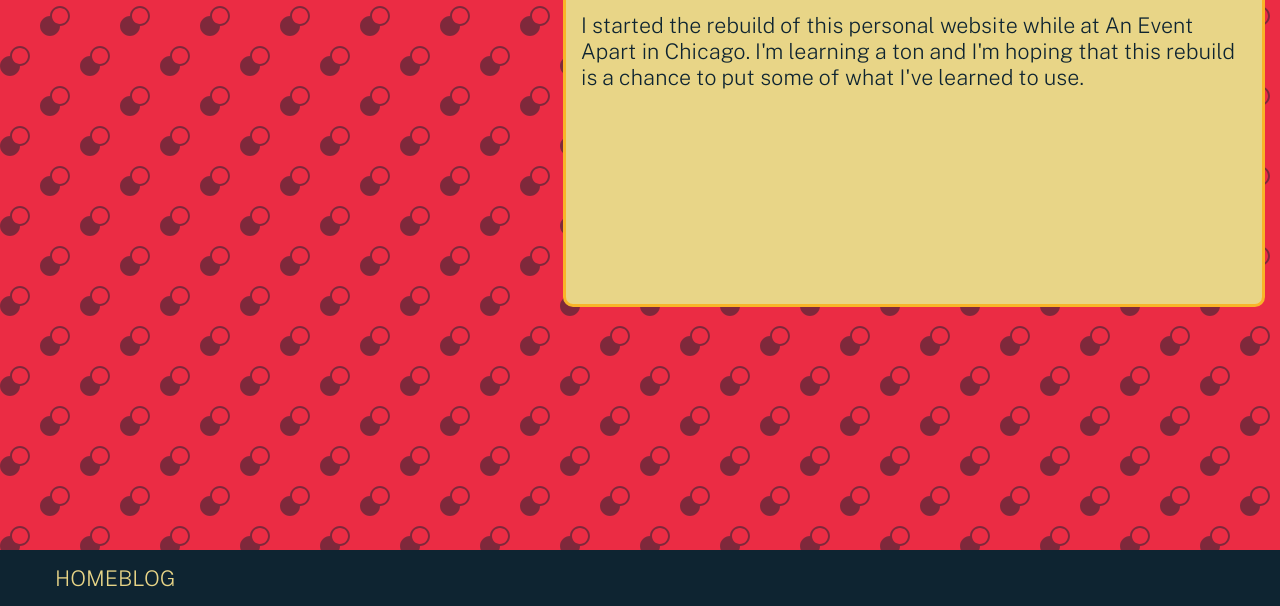
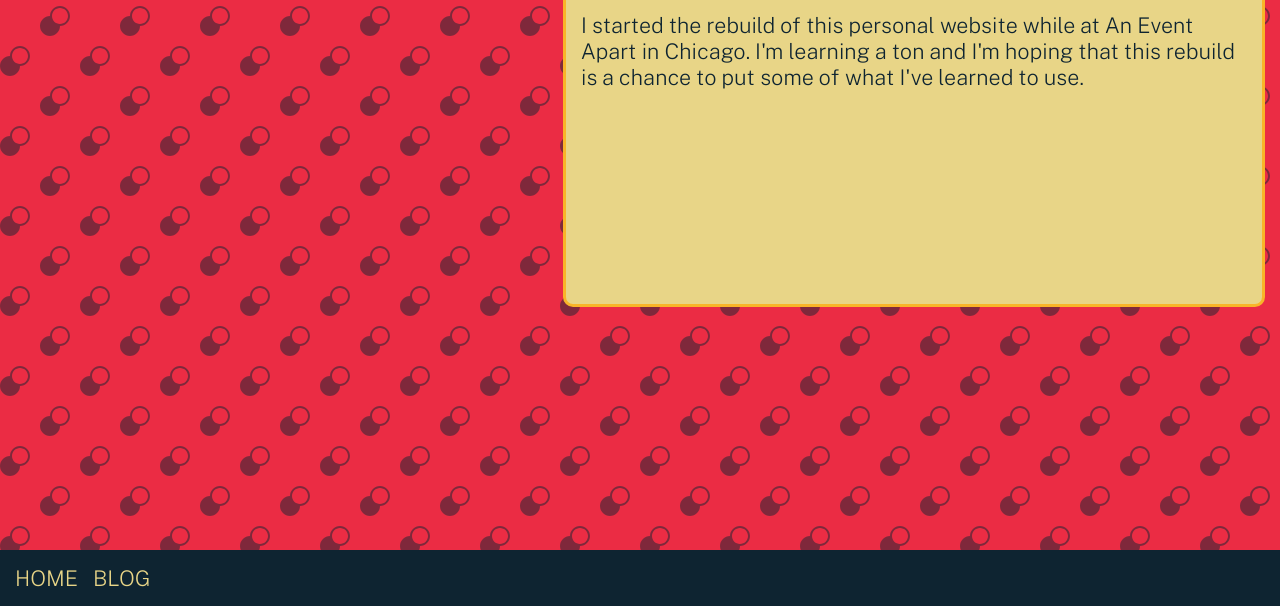
Before and after one commit to darzouras/darzouras-eleventy-cms, an Eleventy site: page pages/blog.md in a window 1280 px wide. Shown: the part 194-800 px from the top of the page. Built offline with nearby package versions, Linux system fonts and the light colour scheme; Eleventy itself is replaced by a stand-in of ours; files that its build step writes are made by us from their sources.

Commit message:
debugging nav

```diff
--- a/_includes/assets/css/main.css
+++ b/_includes/assets/css/main.css
@@ -114,10 +114,14 @@ nav {
 nav ul {
     list-style: none;
     margin: 0 15px;
-    padding: none;
+    padding: 0;
     display: flex;
     align-items: center;
     flex-wrap: nowrap;
+    align-items: flex-end;
+}
+nav ul li {
+    margin-right: 15px;
 }
 nav a {
     color: var(--puke-yellow);
```
